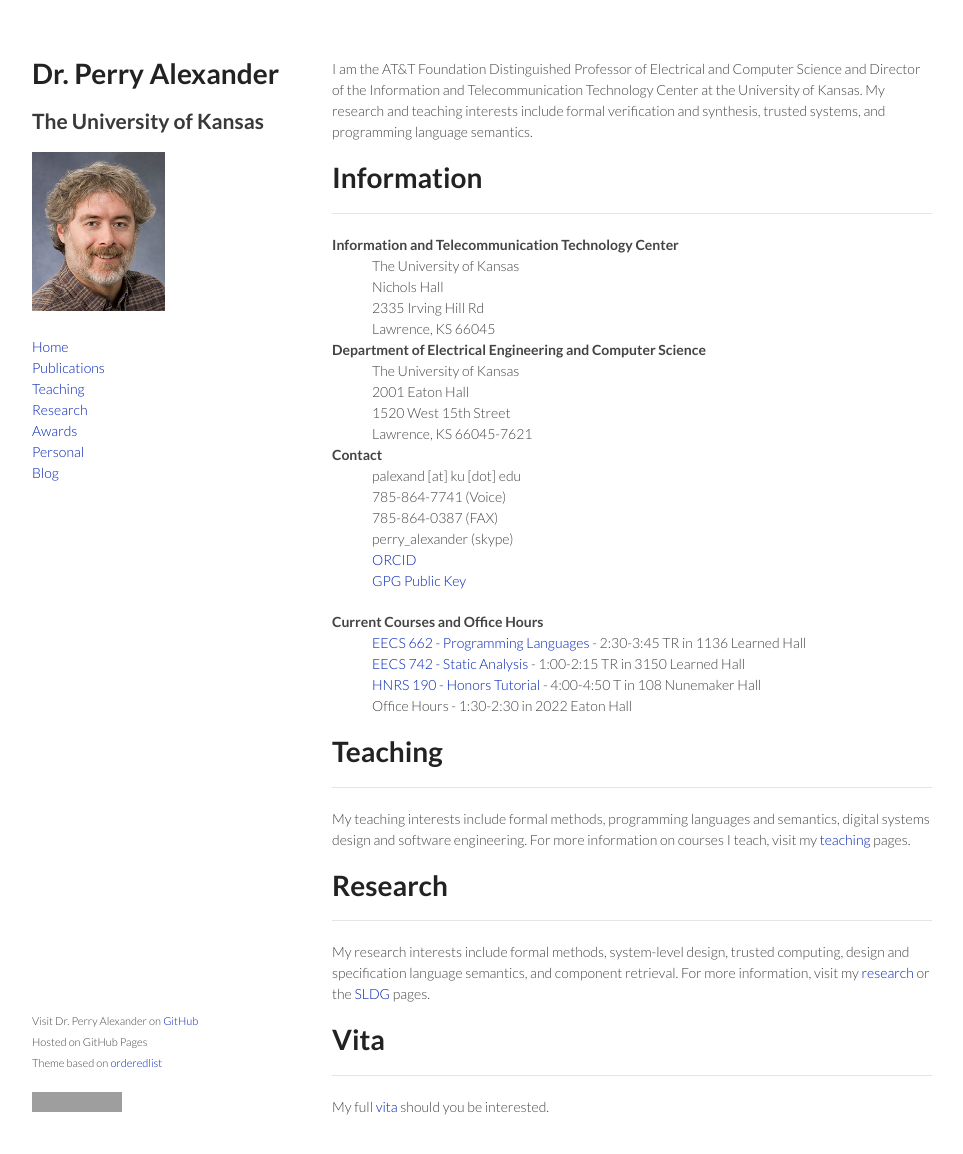
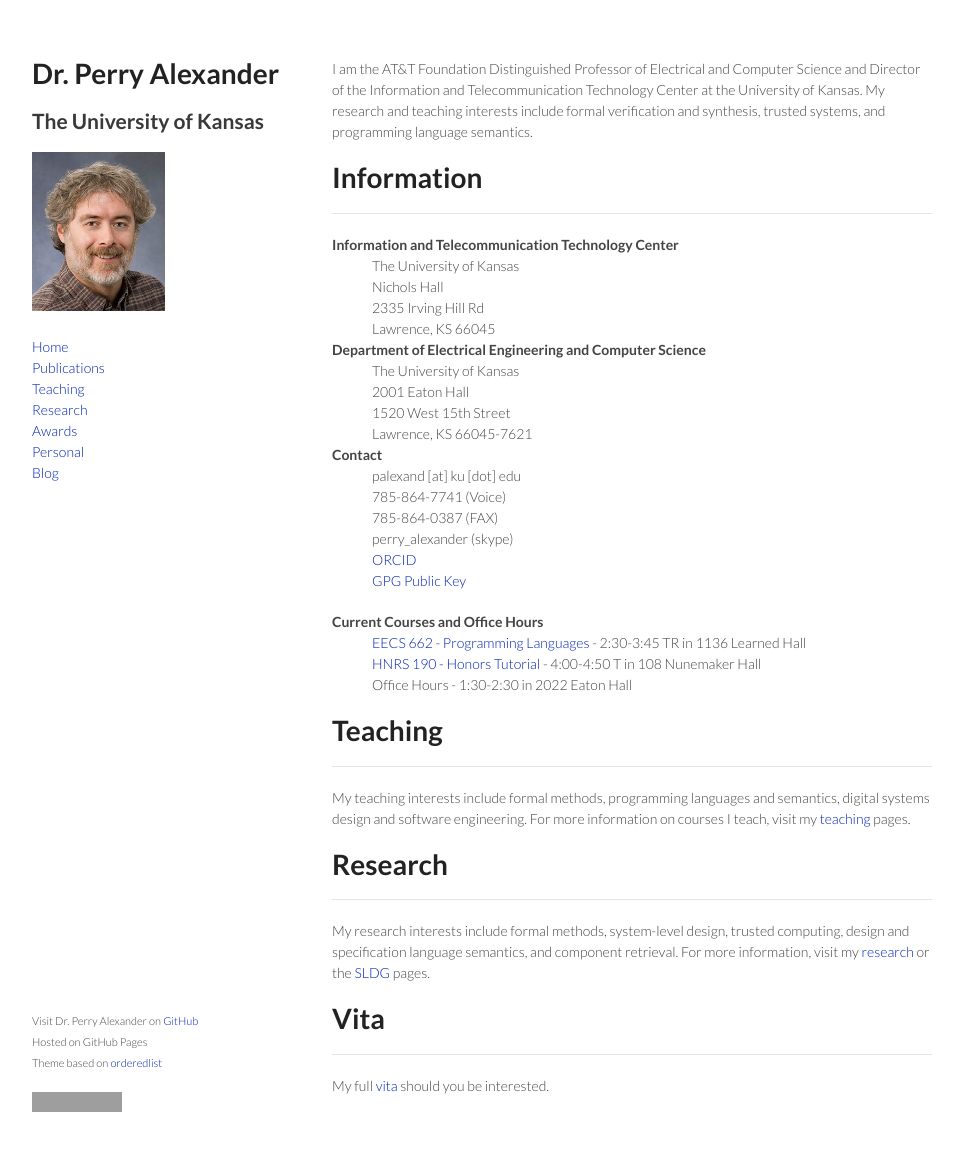
Before and after one commit to palexand/palexand.github.io, a Jekyll site: the page built from index.md, in a window 1280 px wide and 1187 px high. Shown: the top 1154 px of the window, without its empty margins (158-1121 px from the left). Built offline with Jekyll 4.4.1, drawn with Linux system fonts in a browser that asks for light colours; grey boxes are pictures that could not be loaded.

Commit message:
removed 742 from teaching schedule

```diff
--- a/_data/teaching.yml
+++ b/_data/teaching.yml
@@ -16,8 +16,6 @@
   github: palexand
   repo: eecs742
   description: Static analysis includes tecniques used to analyze softare prior to running it.  Such techniques commonly include data flow analysis, control flow analysis, abstract interpretation, and type and effect systems.  This course introduces basic static analysis techniques and their application to system verification and transformation.  We will discuss the theoretical basis for various techniques and develop prototype analysis tool implementations.
-  when: 1:00-2:15 TR
-  where: 3150 Learned Hall
 
 - name: EECS 762 - Programming Language Foundations I
   github: palexand
```
